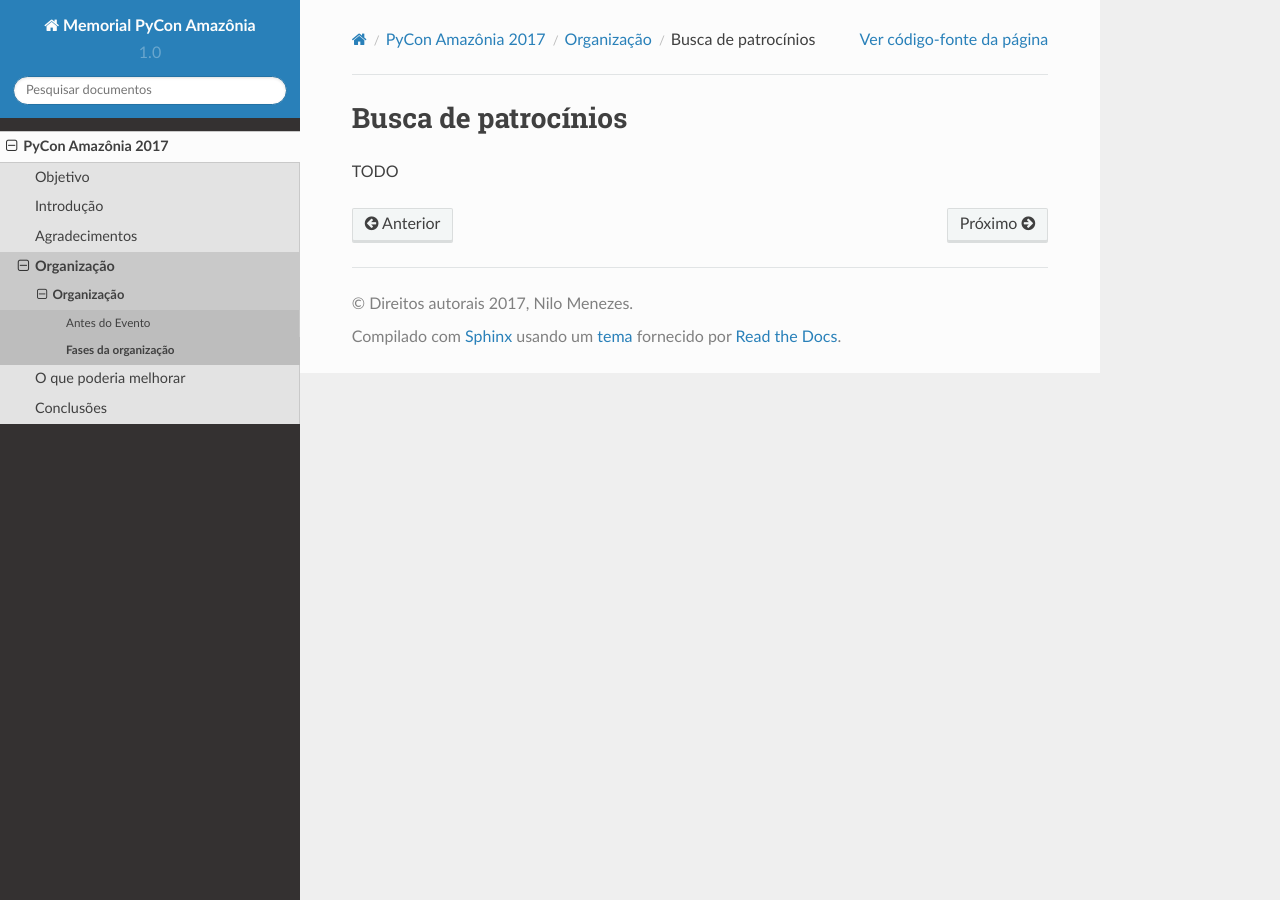
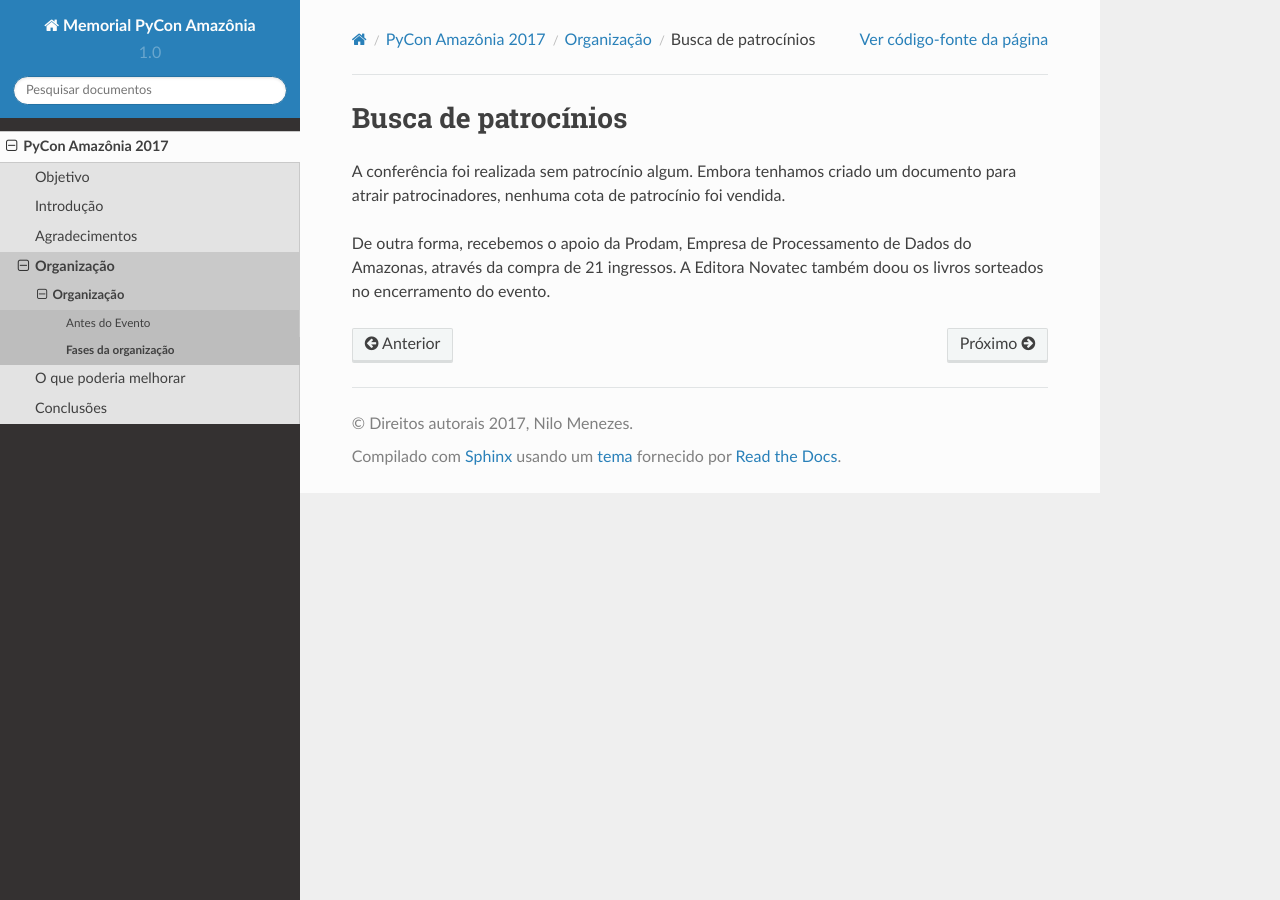
Before and after one commit to pythonbrasil/pycon-amazonia-memorial, a Sphinx documentation site: the page built from source/2017/patrocinio.rst, in a window 1280 px wide. Built offline with Sphinx 7.4.7 and the Read the Docs theme 2.0.0, drawn with Linux system fonts in a browser that asks for light colours.

Commit message:
alteração patrocinio

```diff
--- a/source/2017/patrocinio.rst
+++ b/source/2017/patrocinio.rst
@@ -1,4 +1,9 @@
 Busca de patrocínios
 ========================
 
-TODO
+A conferência foi realizada sem patrocínio algum. Embora tenhamos criado um
+documento para atrair patrocinadores, nenhuma cota de patrocínio foi vendida.
+
+De outra forma, recebemos o apoio da Prodam, Empresa de Processamento de
+Dados do Amazonas, através da compra de 21 ingressos. A Editora Novatec também doou
+os livros sorteados no encerramento do evento.
```
